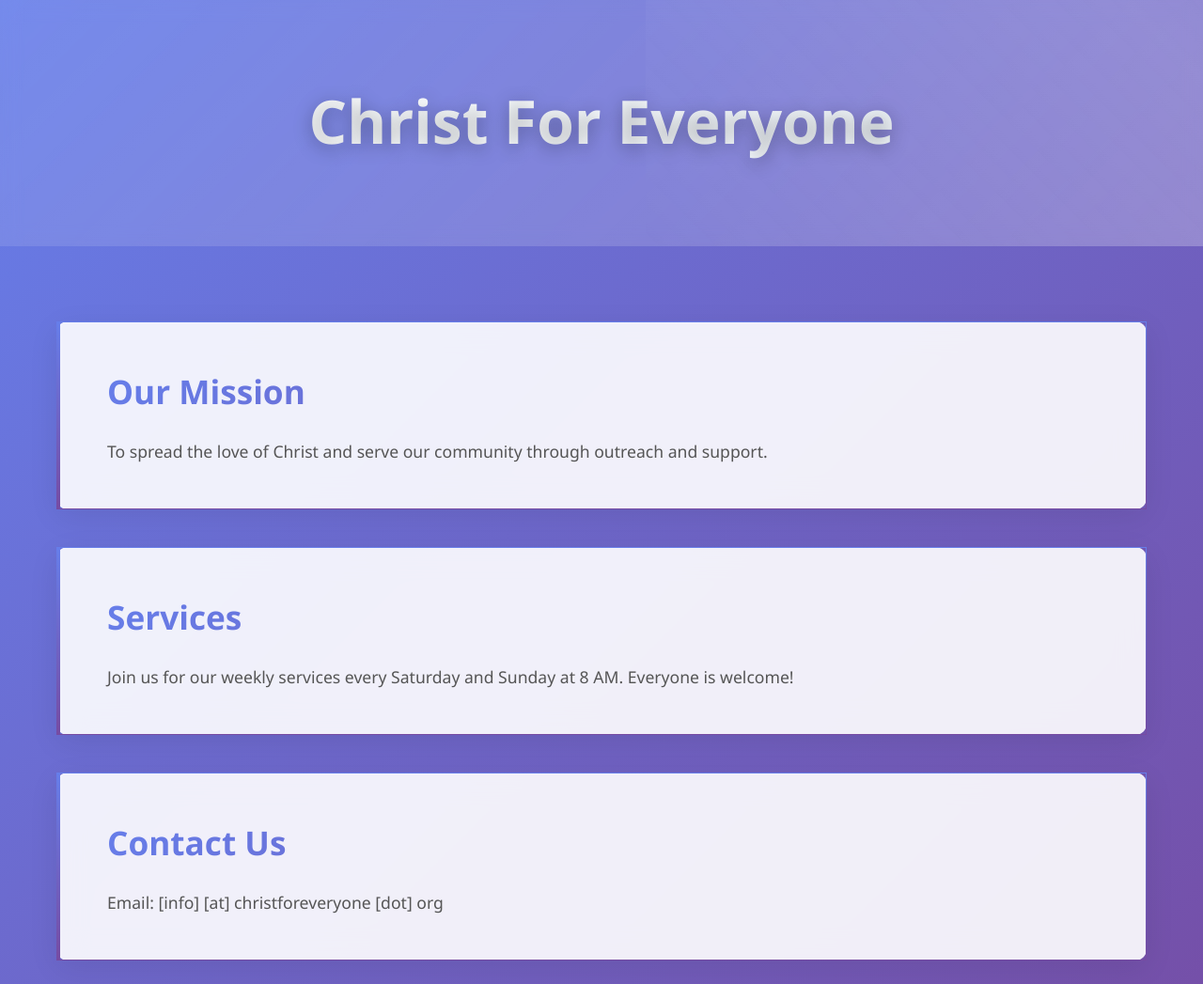
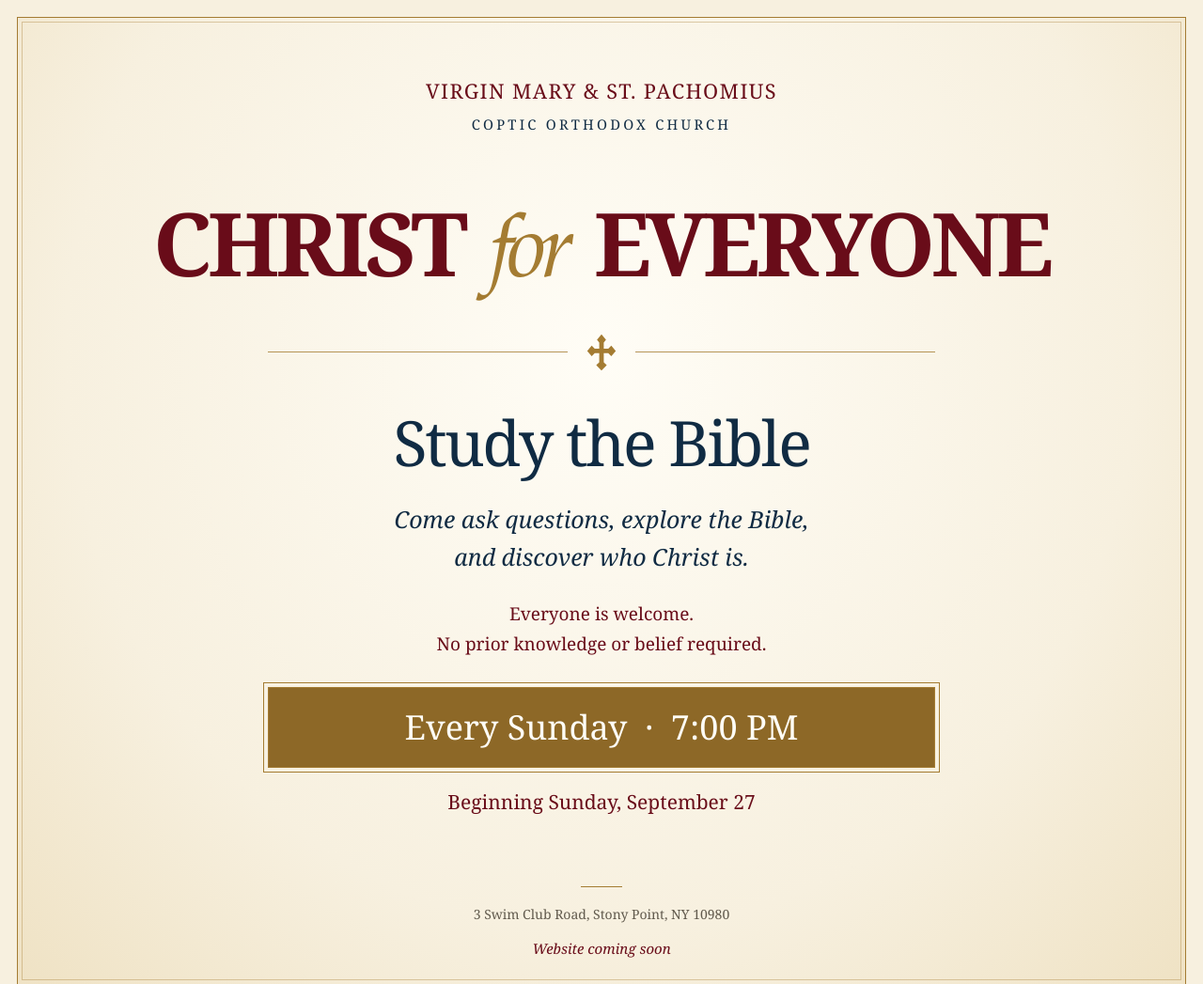
Before and after one commit to tizmagik/cfe, a website: page index.html in a window 1280 px wide. Shown: the top 1047 px of the page at 94% size. Drawn offline with Linux system fonts and the light colour scheme.

Commit message:
Match church flyer and include Bible study details (#2)
* Restyle landing page to match church flyer with coming soon message

* Include the flyer Bible study schedule and invitation

---------

Co-authored-by: Jeremy Gayed <tizmagik@users.noreply.github.com>

```diff
--- a/index.html
+++ b/index.html
@@ -1,196 +1,197 @@
 <!DOCTYPE html>
 <html lang="en">
-
 <head>
   <meta charset="UTF-8">
-  <meta name="viewport" content="width=device-width, initial-scale=1.0">
-  <title>Christ For Everyone</title>
+  <meta name="viewport" content="width=device-width, initial-scale=1">
+  <meta name="theme-color" content="#f7f0df">
+  <meta name="description" content="Study the Bible with Christ for Everyone. Every Sunday at 7:00 PM, beginning Sunday, September 27. Everyone is welcome. Website coming soon.">
+  <title>Christ for Everyone — Coming soon</title>
   <style>
-    * {
-      margin: 0;
-      padding: 0;
-      box-sizing: border-box;
+    :root {
+      color-scheme: light;
+      --ivory: #f7f0df;
+      --burgundy: #690c19;
+      --gold: #a47c32;
+      --navy: #102b43;
+      --muted: #615a4d;
     }
 
+    *, *::before, *::after { box-sizing: border-box; }
     body {
-      font-family: 'Segoe UI', Tahoma, Geneva, Verdana, sans-serif;
+      margin: 0;
+      padding: 18px;
+      min-width: 280px;
+      color: var(--navy);
+      background: var(--ivory);
+      font-family: Georgia, 'Times New Roman', serif;
+    }
+    .page {
+      min-height: calc(100svh - 36px);
+      display: flex;
+      flex-direction: column;
+      align-items: center;
+      padding: clamp(30px, 5vw, 62px) clamp(20px, 5vw, 72px) 28px;
+      border: 1px solid var(--gold);
+      outline: 1px solid #a47c3260;
+      outline-offset: -6px;
+      background: radial-gradient(ellipse at 50% 35%, #fffdf6 0%, #f7f0df 65%, #efe2c4 100%);
+      text-align: center;
+    }
+    .church {
+      max-width: 820px;
+      margin: 0;
+      color: var(--burgundy);
+      font-size: clamp(15px, 1.7vw, 23px);
+      line-height: 1.5;
+      text-transform: uppercase;
+      letter-spacing: .065em;
+    }
+    .church span {
+      display: block;
+      margin-top: 7px;
+      color: var(--navy);
+      font-size: .68em;
+      letter-spacing: .22em;
+    }
+    main {
+      width: 100%;
+      max-width: 1160px;
+      margin: auto 0;
+      padding: 64px 0 72px;
+    }
+    h1 {
+      margin: 0;
+      color: var(--burgundy);
+      font-size: clamp(45px, 7.3vw, 106px);
+      line-height: 1.1;
+      font-weight: 700;
+      letter-spacing: -.045em;
+      text-transform: uppercase;
+    }
+    h1 em {
+      display: inline-block;
+      padding: 0 .08em;
+      color: var(--gold);
+      font-family: 'Baskerville', 'Palatino Linotype', 'Book Antiqua', Georgia, serif;
+      font-weight: 400;
+      text-transform: lowercase;
+      letter-spacing: -.07em;
+    }
+    .divider {
+      display: flex;
+      align-items: center;
+      gap: 20px;
+      max-width: 710px;
+      margin: 30px auto 38px;
+      color: var(--gold);
+    }
+    .divider::before, .divider::after {
+      content: '';
+      height: 1px;
+      flex: 1;
+      background: currentColor;
+      opacity: .8;
+    }
+    .cross { width: 32px; height: 40px; flex-shrink: 0; }
+    h2 {
+      margin: 0 0 23px;
+      font-size: clamp(44px, 5.2vw, 68px);
+      line-height: 1.15;
+      font-weight: 400;
+      letter-spacing: -.035em;
+    }
+    .intro {
+      max-width: 560px;
+      margin: 0 auto;
+      font-size: clamp(19px, 2.1vw, 25px);
       line-height: 1.6;
-      background: linear-gradient(135deg, #667eea 0%, #764ba2 100%);
-      color: #333;
-      min-height: 100vh;
-      overflow-x: hidden;
+      font-style: italic;
+      text-wrap: pretty;
     }
-
-    @keyframes fadeInUp {
-      from {
-        opacity: 0;
-        transform: translateY(30px);
-      }
-      to {
-        opacity: 1;
-        transform: translateY(0);
-      }
+    .welcome {
+      margin: 26px auto 0;
+      color: var(--burgundy);
+      font-size: clamp(16px, 1.6vw, 19px);
+      line-height: 1.65;
     }
-
-    @keyframes float {
-      0%, 100% {
-        transform: translateY(0px);
-      }
-      50% {
-        transform: translateY(-10px);
-      }
+    .welcome span { display: block; }
+    .schedule {
+      max-width: 710px;
+      margin: 30px auto 0;
+      padding: 17px 22px;
+      border: 1px solid var(--gold);
+      outline: 1px solid var(--gold);
+      outline-offset: 4px;
+      background: #8d6827;
+      color: #fffdf6;
+      font-size: clamp(22px, 3vw, 36px);
+      line-height: 1.4;
     }
-
-    header {
-      text-align: center;
-      padding: 80px 20px;
-      background: linear-gradient(135deg, rgba(255,255,255,0.1) 0%, rgba(255,255,255,0.2) 100%);
-      backdrop-filter: blur(10px);
-      position: relative;
-      overflow: hidden;
+    .start-date {
+      margin: 20px 0 0;
+      color: var(--burgundy);
+      font-size: clamp(16px, 1.7vw, 21px);
+      line-height: 1.6;
     }
-
-    header::before {
+    .coming-soon {
+      margin: 14px 0 0;
+      color: var(--burgundy);
+      font-size: 15px;
+      font-style: italic;
+    }
+    footer { width: 100%; }
+    .address {
+      margin: 0;
+      color: var(--muted);
+      font-size: 14px;
+      line-height: 1.8;
+      font-style: normal;
+    }
+    .address::before {
       content: '';
-      position: absolute;
-      top: 0;
-      left: 0;
-      right: 0;
-      bottom: 0;
-      background: linear-gradient(45deg, transparent 0%, rgba(255,255,255,0.1) 50%, transparent 100%);
-      animation: shimmer 3s ease-in-out infinite;
+      display: block;
+      width: 44px;
+      height: 1px;
+      margin: 0 auto 16px;
+      background: var(--gold);
     }
-
-    @keyframes shimmer {
-      0%, 100% {
-        transform: translateX(-100%);
-      }
-      50% {
-        transform: translateX(100%);
-      }
+    @media (max-width: 600px) {
+      body { padding: 12px; }
+      .page { min-height: calc(100svh - 24px); padding: 32px 22px 25px; }
+      main { padding: 48px 0; }
+      h1 { font-size: clamp(42px, 10.5vw, 63px); }
+      h1 em { display: block; margin: 4px 0; font-size: .74em; line-height: 1; }
+      .divider { margin: 24px auto 30px; gap: 16px; }
+      .cross { width: 27px; height: 34px; }
+      .church { max-width: 310px; font-size: 15px; }
+      .church span { margin-top: 10px; font-size: 10px; letter-spacing: .16em; }
+      .intro { font-size: 19px; }
+      .address { max-width: 250px; margin: 0 auto; font-size: 13px; }
     }
-
-    h1 {
-      font-size: clamp(2.5rem, 5vw, 4rem);
-      font-weight: 700;
-      background: linear-gradient(135deg, #fff 0%, #f0f8ff 100%);
-      -webkit-background-clip: text;
-      -webkit-text-fill-color: transparent;
-      background-clip: text;
-      text-shadow: 0 4px 20px rgba(0,0,0,0.3);
-      animation: fadeInUp 1s ease-out, float 6s ease-in-out infinite;
-      position: relative;
-      z-index: 1;
-    }
-
-    .container {
-      max-width: 1200px;
-      margin: 0 auto;
-      padding: 40px 20px;
-    }
-
-    section {
-      margin: 40px 0;
-      padding: 45px 50px;
-      border-radius: 12px;
-      background: rgba(255, 255, 255, 0.9);
-      backdrop-filter: blur(15px);
-      box-shadow: 0 8px 32px rgba(0, 0, 0, 0.08);
-      border: 1px solid rgba(255, 255, 255, 0.3);
-      border-left: 4px solid transparent;
-      border-image: linear-gradient(to bottom, #667eea, #764ba2) 1;
-      transition: all 0.4s ease;
-      animation: fadeInUp 0.8s ease-out;
-      position: relative;
-    }
-
-    section:hover {
-      transform: translateX(8px);
-      box-shadow:
-        0 12px 40px rgba(0, 0, 0, 0.12),
-        -8px 0 20px rgba(102, 126, 234, 0.1);
-      border-left-width: 6px;
-    }
-
-    h2 {
-      font-size: clamp(1.5rem, 3vw, 2.2rem);
-      font-weight: 600;
-      background: linear-gradient(135deg, #667eea 0%, #764ba2 100%);
-      -webkit-background-clip: text;
-      -webkit-text-fill-color: transparent;
-      background-clip: text;
-      margin-bottom: 20px;
-      position: relative;
-    }
-
-    p {
-      font-size: 1.1rem;
-      color: #555;
-      line-height: 1.8;
-      text-align: left;
-      margin-top: 15px;
-    }
-
-    footer {
-      text-align: center;
-      padding: 40px 20px;
-      background: linear-gradient(135deg, rgba(0,0,0,0.1) 0%, rgba(0,0,0,0.2) 100%);
-      backdrop-filter: blur(10px);
-      color: rgba(255,255,255,0.9);
-      margin-top: 60px;
-      position: relative;
-    }
-
-    footer p {
-      color: rgba(255,255,255,0.8);
-      font-size: 0.95rem;
-    }
-
-    @media (max-width: 768px) {
-      .container {
-        padding: 20px 10px;
-      }
-
-      section {
-        margin: 20px 0;
-        padding: 30px 25px;
-        border-radius: 10px;
-      }
-
-      header {
-        padding: 60px 20px;
-      }
-    }
-
-    section:nth-child(1) { animation-delay: 0.2s; }
-    section:nth-child(2) { animation-delay: 0.4s; }
-    section:nth-child(3) { animation-delay: 0.6s; }
   </style>
 </head>
-
 <body>
-  <header>
-    <h1>Christ For Everyone</h1>
-  </header>
-
-  <div class="container">
-    <section>
-      <h2>Our Mission</h2>
-      <p>To spread the love of Christ and serve our community through outreach and support.</p>
-    </section>
-    <section>
-      <h2>Services</h2>
-      <p>Join us for our weekly services every Saturday and Sunday at 8 AM. Everyone is welcome!</p>
-    </section>
-    <section>
-      <h2>Contact Us</h2>
-      <p>Email: [info] [at] christforeveryone [dot] org</p>
-    </section>
+  <div class="page">
+    <header>
+      <p class="church">Virgin Mary &amp; St. Pachomius<span>Coptic Orthodox Church</span></p>
+    </header>
+    <main>
+      <h1>Christ <em>for</em> Everyone</h1>
+      <div class="divider" aria-hidden="true">
+        <svg class="cross" viewBox="0 0 40 50" xmlns="http://www.w3.org/2000/svg">
+          <path fill="currentColor" d="M20 1 26 8 23 12 23 20 29 20 33 16 39 23 33 30 29 26 23 26 23 38 27 42 20 49 13 42 17 38 17 26 11 26 7 30 1 23 7 16 11 20 17 20 17 12 14 8Z"/>
+        </svg>
+      </div>
+      <h2>Study the Bible</h2>
+      <p class="intro">Come ask questions, explore the Bible,<br class="desktop-break"> and discover who Christ is.</p>
+      <p class="welcome">Everyone is welcome.<span>No prior knowledge or belief required.</span></p>
+      <p class="schedule">Every Sunday &nbsp;·&nbsp; 7:00 PM</p>
+      <p class="start-date">Beginning Sunday, September 27</p>
+    </main>
+    <footer>
+      <address class="address">3 Swim Club Road, Stony Point, NY 10980</address>
+      <p class="coming-soon">Website coming soon</p>
+    </footer>
   </div>
-
-  <footer>
-    <p>&copy; 2025 Christ For Everyone. All rights reserved.</p>
-  </footer>
 </body>
-
 </html>
```
